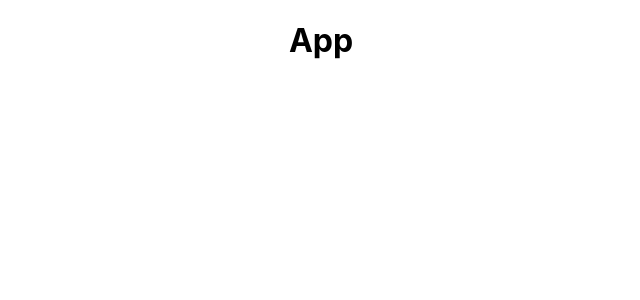
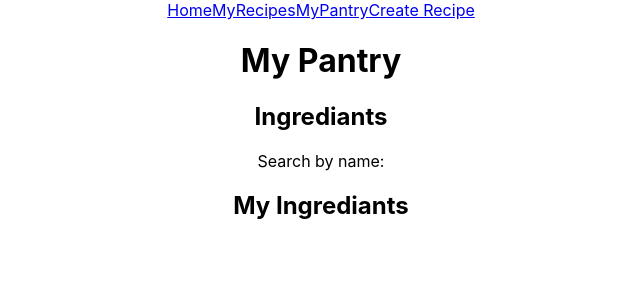
Before and after one commit to Convosable/MyPantry, a React (Create React App) app: page /mypantry in a window 1280 px wide. Shown: the top 300 px of the page, without its empty margins (319-959 px from the left). Built offline with nearby package versions, Linux system fonts and the light colour scheme.

Commit message:
adds base content for each component and navbar linked to each component

```diff
--- a/package.json
+++ b/package.json
@@ -8,6 +8,7 @@
     "@testing-library/user-event": "^13.5.0",
     "react": "^18.2.0",
     "react-dom": "^18.2.0",
+    "react-router-dom": "^5.3.4",
     "react-scripts": "5.0.1",
     "web-vitals": "^2.1.4"
   },
--- a/src/App.js
+++ b/src/App.js
@@ -1,9 +1,30 @@
 import './App.css';
+import Home from './Home';
+import NavBar from './NavBar';
+import MyRecipes from './MyRecipes';
+import CreateRecipe from './CreateRecipe';
+import MyPantry from './MyPantry';
+import { Route, Switch } from "react-router-dom"
 
 function App() {
+
   return (
     <div className="App">
-      <h1>App</h1>
+      <NavBar />
+      <Switch>
+        <Route exact path = "/">
+          <Home />
+        </Route>
+        <Route exact path = "/myrecipes">
+          <MyRecipes />
+        </Route>
+        <Route exact path = "/mypantry">
+          <MyPantry />
+        </Route>
+        <Route exact path = "/createrecipe">
+          <CreateRecipe />
+        </Route>
+      </Switch>
     </div>
   );
 }
--- a/src/CreateRecipe.js
+++ b/src/CreateRecipe.js
@@ -0,0 +1,13 @@
+import React from "react";
+
+function CreateRecipe() {
+
+    return (
+        // Input Form to add all info necessary
+        <div>
+            <h1>Create a Recipe</h1>
+        </div>
+    )
+}
+
+export default CreateRecipe;
--- a/src/Home.js
+++ b/src/Home.js
@@ -0,0 +1,10 @@
+import React from 'react';
+
+function Home() {
+
+    return (
+        <h1>HomePage</h1>
+    )
+}
+
+export default Home;
--- a/src/MyPantry.js
+++ b/src/MyPantry.js
@@ -0,0 +1,20 @@
+import React from "react";
+
+function MyPantry() {
+
+    return (
+        <div>
+            <h1>My Pantry</h1>
+            <div>
+                <h2>Ingrediants</h2>
+                <p>Search by name:</p>
+            </div>
+            <div>
+                <h2>My Ingrediants</h2>
+            </div>
+
+        </div>
+    )
+}
+
+export default MyPantry;
--- a/src/MyRecipes.js
+++ b/src/MyRecipes.js
@@ -0,0 +1,12 @@
+import React from "react";
+
+function MyRecipes() {
+
+    return (
+        <div>
+            <h1>Recipes</h1>
+        </div>
+    )
+}
+
+export default MyRecipes;
--- a/src/NavBar.js
+++ b/src/NavBar.js
@@ -0,0 +1,24 @@
+import React from "react";
+import { Link } from "react-router-dom";
+
+function NavBar() {
+
+    return (
+        <div>
+            <Link exact to = "/">
+                Home
+            </Link>
+            <Link exact to = "/myrecipes">
+                MyRecipes
+            </Link>
+            <Link exact to = "/mypantry">
+                MyPantry
+            </Link>
+            <Link exact to = "/createrecipe">
+                Create Recipe
+            </Link>
+        </div>
+    )
+}
+
+export default NavBar;
--- a/src/index.js
+++ b/src/index.js
@@ -3,12 +3,14 @@ import ReactDOM from 'react-dom/client';
 import './index.css';
 import App from './App';
 import reportWebVitals from './reportWebVitals';
+import { BrowserRouter } from 'react-router-dom';
+
 
 const root = ReactDOM.createRoot(document.getElementById('root'));
 root.render(
-  <React.StrictMode>
+  <BrowserRouter>
     <App />
-  </React.StrictMode>
+  </BrowserRouter>
 );
 
 // If you want to start measuring performance in your app, pass a function
```
Also changed, not shown: 1 other file (tests, documents, lock files or other folders).
